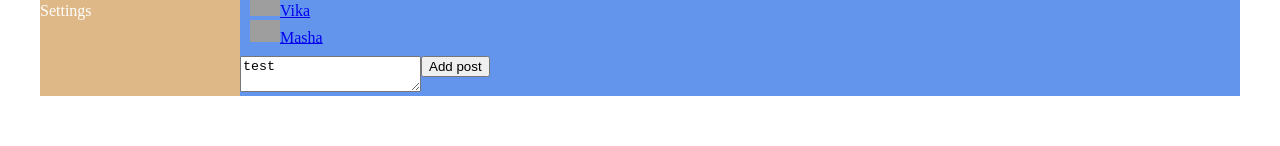
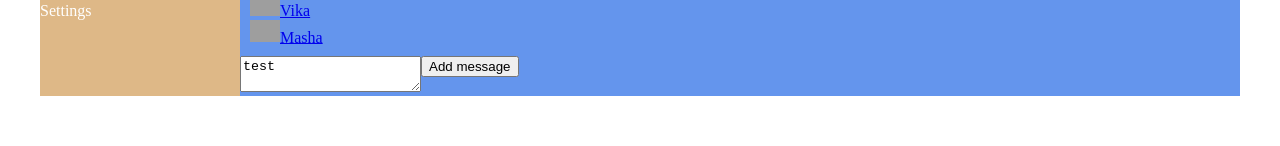
Before and after one commit to Alexandr1111/social-network, a React (Create React App) app: page /dialogs in a window 1280 px wide. Shown: the part 138-284 px from the top of the page. Built offline with nearby package versions, Linux system fonts and the light colour scheme; grey boxes are pictures that could not be loaded.

Commit message:
reducers created, names refactored, action creators replaced to their reducers

```diff
--- a/src/App.js
+++ b/src/App.js
@@ -8,15 +8,15 @@ import { BrowserRouter as Router, Route } from "react-router-dom";
 import Music from "./components/Music/Music";
 import News from "./components/News/News";
 
-const App = ({state, dispatch}) => {
+const App = ({store, dispatch}) => {
   return (
       <Router>
           <div className='app-wrapper'>
               <Header />
               <Navbar />
               <div className='app-wrapper-content'>
-                  <Route exact path='/dialogs' render={() => <Dialogs data={state.dialogsPage} newMessageText={state.dialogsPage.newMessageText} dispatch={dispatch} />} />
-                  <Route path='/profile' render={() => <Profile posts={state.profilePage.posts} dispatch={dispatch} newPostText={state.profilePage.newPostText} />} />
+                  <Route exact path='/dialogs' render={() => <Dialogs store={store} dispatch={dispatch} />} />
+                  <Route path='/profile' render={() => <Profile posts={store.getState().profilePage.posts} dispatch={dispatch} newPostText={store.getState().profilePage.newPostText} />} />
                   <Route path='/news' component={News} />
                   <Route path='/music' component={Music} />
               </div>
--- a/src/components/Dialogs/Dialogs.jsx
+++ b/src/components/Dialogs/Dialogs.jsx
@@ -2,33 +2,35 @@ import React, { createRef } from "react";
 import c from "./Dialogs.module.css";
 import DialogItem from "./DialogItem/DialogItem";
 import Message from "./Message/Message";
-import {addMessageActionCreator, updateMessageTextActionCreator} from "../../redux/state";
+import { sendMessageCreator, updateMessageBodyCreator } from "../../redux/dialogs-reducer";
 
-const Dialogs = ({data, dispatch}) => {
+const Dialogs = ({store, dispatch}) => {
+
+    const state = store.getState().dialogsPage
 
     const newMessageElement = createRef();
 
-    const onMessageChange = () => {
-        dispatch(updateMessageTextActionCreator(newMessageElement.current.value))
+    const onSendMessageClick = () => {
+        dispatch(sendMessageCreator());
     }
 
-    const onAddMessage = () => {
-        dispatch(addMessageActionCreator());
+    const onNewMessageChange = () => {
+        dispatch(updateMessageBodyCreator(newMessageElement.current.value))
     }
 
     return (
         <div className={c.dialogs}>
             <div className={c.dialogsItems}>
-                {data.dialogs.map(d => <DialogItem name={d.name} id={d.id} />)}
+                {state.dialogs.map(d => <DialogItem name={d.name} id={d.id} />)}
             </div>
             <div className={c.messages}>
-                {data.messages.map(m => <Message message={m.message} />)}
+                {state.messages.map(m => <Message message={m.message} />)}
             </div>
             <div>
-                <textarea ref={newMessageElement} onChange={onMessageChange} value={data.newMessageText} />
+                <textarea ref={newMessageElement} onChange={onNewMessageChange} value={state.newMessageBody} />
             </div>
             <div>
-                <button onClick={onAddMessage}>Add post</button>
+                <button onClick={onSendMessageClick}>Add message</button>
             </div>
         </div>
     )
--- a/src/components/Profile/MyPosts/MyPosts.jsx
+++ b/src/components/Profile/MyPosts/MyPosts.jsx
@@ -1,7 +1,7 @@
 import React, { createRef } from "react";
 import c from "./MyPosts.module.css";
 import Post from "./Post/Post";
-import { addPostActionCreator, updateNewPostTextActionCreator } from "../../../redux/state";
+import { addPostActionCreator, updateNewPostTextActionCreator } from "../../../redux/profile-reducer";
 
 const MyPosts = ({posts, newPostText, dispatch}) => {
 
--- a/src/index.js
+++ b/src/index.js
@@ -1,13 +1,13 @@
 import React from "react";
 import ReactDOM from "react-dom";
-import store from './redux/state';
+import store from './redux/store';
 import reportWebVitals from './reportWebVitals';
 import App from "./App";
 
 const rerenderEntireTree = state => {
     ReactDOM.render(
         <React.StrictMode>
-            <App state={state} dispatch={store.dispatch.bind(store)} />
+            <App store={store} dispatch={store.dispatch.bind(store)} />
         </React.StrictMode>,
         document.getElementById('root')
     );
--- /dev/null
+++ b/src/redux/dialogs-reducer.js
@@ -0,0 +1,32 @@
+const SEND_MESSAGE = 'SEND-MESSAGE';
+const UPDATE_NEW_MESSAGE_BODY = 'UPDATE-NEW-MESSAGE-BODY';
+
+const dialogsReducer = ( state, action ) => {
+    switch (action.type) {
+        case SEND_MESSAGE:
+            const newMessage = { id:4, message: state.newMessageBody }
+            state.messages.push(newMessage);
+            state.newMessageBody = '';
+            return state;
+        case UPDATE_NEW_MESSAGE_BODY:
+            state.newMessageBody = action.body;
+            return state;
+        default:
+            return state;
+    }
+}
+
+export const sendMessageCreator = () => {
+    return {
+        type: SEND_MESSAGE
+    }
+}
+
+export const updateMessageBodyCreator = body => {
+    return {
+        type: UPDATE_NEW_MESSAGE_BODY,
+        body: body
+    }
+}
+
+export default dialogsReducer;
--- /dev/null
+++ b/src/redux/profile-reducer.js
@@ -0,0 +1,35 @@
+const ADD_POST = 'ADD-POST';
+const UPDATE_NEW_POST_TEXT = 'UPDATE-NEW-POST-TEXT';
+
+const profileReducer = ( state, action ) => {
+    switch (action.type) {
+        case ADD_POST:
+            const newPost = { id: 5, message: state.newPostText, likeCount: 0 };
+            state.posts.push(newPost);
+            state.newPostText = '';
+            // this._callSubscriber(this._state);  // хочу сообщить внешнему миру что стейт изменился
+            return state;
+        case UPDATE_NEW_POST_TEXT:
+            state.newPostText = action.newText;
+        // вызываем subscriber,если subscriber не был переопределён вызовется console.log('no subscribers'), но если кто-то
+        // подписался и отдал своего обсервера(rerenderEntireTree из index.js) и получается мы вызываем rerenderEntireTree из index.js как-будто
+        // this._callSubscriber(this._state);  // уведомить подписчка
+            return state;
+        default:
+            return state;
+    }
+}
+
+export const addPostActionCreator = () => {
+    return {
+        type: ADD_POST
+    }
+}
+
+export const updateNewPostTextActionCreator = text => {
+    return {
+        type: UPDATE_NEW_POST_TEXT, newText: text
+    }
+}
+
+export default profileReducer;
--- /dev/null
+++ b/src/redux/sidebar-reducer.js
@@ -0,0 +1,9 @@
+
+const sidebarReducer = ( state, action ) => {
+    switch (action.type) {
+
+    }
+    return state;
+}
+
+export default sidebarReducer;
--- a/src/redux/state.js
+++ /dev/null
@@ -1,99 +0,0 @@
-const ADD_POST = 'ADD-POST';
-const UPDATE_NEW_POST_TEXT = 'UPDATE-NEW-POST-TEXT';
-const ADD_MESSAGE = 'ADD-MESSAGE';
-const UPDATE_MESSAGE_TEXT = 'UPDATE-MESSAGE-TEXT';
-
-let store = {
-    _state: {
-        profilePage: {
-            posts: [{id: 1, message: "Хай, это мой первый пост!", likeCount: 4}, {id: 2, message: "Новая Зеландия, жди меня!♥", likeCount: 18}],
-            newPostText: 'it-kamasutra'
-        },
-        dialogsPage: {
-            messages: [{id: 1, message: "Hi how are you?"}, {id: 2, message: "What did you do yesterday?"}, {id: 3, message: "Yes, sure"}],
-            dialogs: [{id: 1, name: "Dima"}, {id: 2, name: "Sveta"}, {id: 3, name: "Vika"}, {id: 4, name: "Masha"}],
-            newMessageText: 'test'
-        },
-        sideBar: {
-            friends: [{id: 1, name: "Sveta"}, {id: 2, name: "Vika"}, {id: 3, name: "Masha"}]
-        }
-    },
-    _callSubscriber() {
-        console.log('no subscribers');
-    },
-    getState() {
-        return this._state;
-    },
-    subscribe(observer) {
-        this._callSubscriber = observer;
-    },
-    dispatch(action) {  // action-объект { type: 'ADD-POST' }
-        if (action.type === ADD_POST) {
-            const newPost = {id: 5, message: this._state.profilePage.newPostText, likeCount: 0};
-            this._state.profilePage.posts.push(newPost);
-            this._state.profilePage.newPostText = '';
-            this._callSubscriber(this._state);
-        }
-        else if (action.type === UPDATE_NEW_POST_TEXT) {
-            this._state.profilePage.newPostText = action.newText;
-            // вызываем subscriber,если subscriber не был переопределён вызовется console.log('no subscribers'), но если кто-то
-            // подписался и отдал своего обсервера(rerenderEntireTree из index.js) и получается мы вызываем rerenderEntireTree из index.js как-будто
-            this._callSubscriber(this._state);  // уведомить подписчка
-        }
-        else if (action.type === ADD_MESSAGE) {
-            const newMessage = {id:4, message: this._state.dialogsPage.newMessageText}
-            this._state.dialogsPage.messages.push(newMessage);
-            this._state.dialogsPage.newMessageText = '';
-            this._callSubscriber(this._state);
-        }
-        else if (action.type === UPDATE_MESSAGE_TEXT) {
-            this._state.dialogsPage.newMessageText = action.newText;
-            this._callSubscriber(this._state);
-        }
-    }
-}
-
-export const addPostActionCreator = () => {
-    return {
-        type: ADD_POST
-    }
-}
-
-export const updateNewPostTextActionCreator = text => {
-    return {
-        type: UPDATE_NEW_POST_TEXT, newText: text
-    }
-}
-
-export const addMessageActionCreator = () => {
-    return {
-        type: ADD_MESSAGE
-    }
-}
-
-export const updateMessageTextActionCreator = text => {
-    return {
-        type: UPDATE_MESSAGE_TEXT,
-        newText: text
-    }
-}
-
-// export const addPost = () => {
-//     const newPost = {id: 5, message: state.profilePage.newPostText, likeCount: 0};
-//     state.profilePage.posts.push(newPost);
-//     state.profilePage.newPostText = '';
-//     rerenderEntireTree(state);
-// }
-
-// export const updateNewPostText = newText => {   // сидит текущее значение инпута
-//     state.profilePage.newPostText = newText;
-//     // вызываем subscriber,если subscriber не был переопределён вызовется console.log('no subscribers'), но если кто-то
-//     // подписался и отдал своего обсервера(rerenderEntireTree из index.js) и получается мы вызываем rerenderEntireTree из index.js как-будто
-//     rerenderEntireTree(state);
-// }
-//
-// export const subscribe = observer => {
-//     rerenderEntireTree = observer;
-// }
-
-export default store;
--- /dev/null
+++ b/src/redux/store.js
@@ -0,0 +1,58 @@
+import profileReducer from "./profile-reducer";
+import dialogsReducer from "./dialogs-reducer";
+import sidebarReducer from "./sidebar-reducer";
+
+let store = {
+    _state: {
+        profilePage: {
+            posts: [{id: 1, message: "Хай, это мой первый пост!", likeCount: 4}, {id: 2, message: "Новая Зеландия, жди меня!♥", likeCount: 18}],
+            newPostText: 'it-kamasutra'
+        },
+        dialogsPage: {
+            messages: [{id: 1, message: "Hi how are you?"}, {id: 2, message: "What did you do yesterday?"}, {id: 3, message: "Yes, sure"}],
+            dialogs: [{id: 1, name: "Dima"}, {id: 2, name: "Sveta"}, {id: 3, name: "Vika"}, {id: 4, name: "Masha"}],
+            newMessageBody: 'test'
+        },
+        sideBar: {
+            friends: [{id: 1, name: "Sveta"}, {id: 2, name: "Vika"}, {id: 3, name: "Masha"}]
+        }
+    },
+    _callSubscriber() {
+        console.log('no subscribers');
+    },
+    getState() {
+        return this._state;
+    },
+    subscribe(observer) {
+        this._callSubscriber = observer;
+    },
+    dispatch(action) {  // action-объект { type: 'ADD-POST' }
+
+        this._state.profilePage = profileReducer(this._state.profilePage, action);
+        this._state.dialogsPage = dialogsReducer(this._state.dialogsPage, action);
+        this._state.sideBar = sidebarReducer(this._state.sideBar, action);
+
+        this._callSubscriber(this._state);
+
+    }
+}
+
+// export const addPost = () => {
+//     const newPost = {id: 5, message: state.profilePage.newPostText, likeCount: 0};
+//     state.profilePage.posts.push(newPost);
+//     state.profilePage.newPostText = '';
+//     rerenderEntireTree(state);
+// }
+
+// export const updateNewPostText = newText => {   // сидит текущее значение инпута
+//     state.profilePage.newPostText = newText;
+//     // вызываем subscriber,если subscriber не был переопределён вызовется console.log('no subscribers'), но если кто-то
+//     // подписался и отдал своего обсервера(rerenderEntireTree из index.js) и получается мы вызываем rerenderEntireTree из index.js как-будто
+//     rerenderEntireTree(state);
+// }
+//
+// export const subscribe = observer => {
+//     rerenderEntireTree = observer;
+// }
+
+export default store;
```
